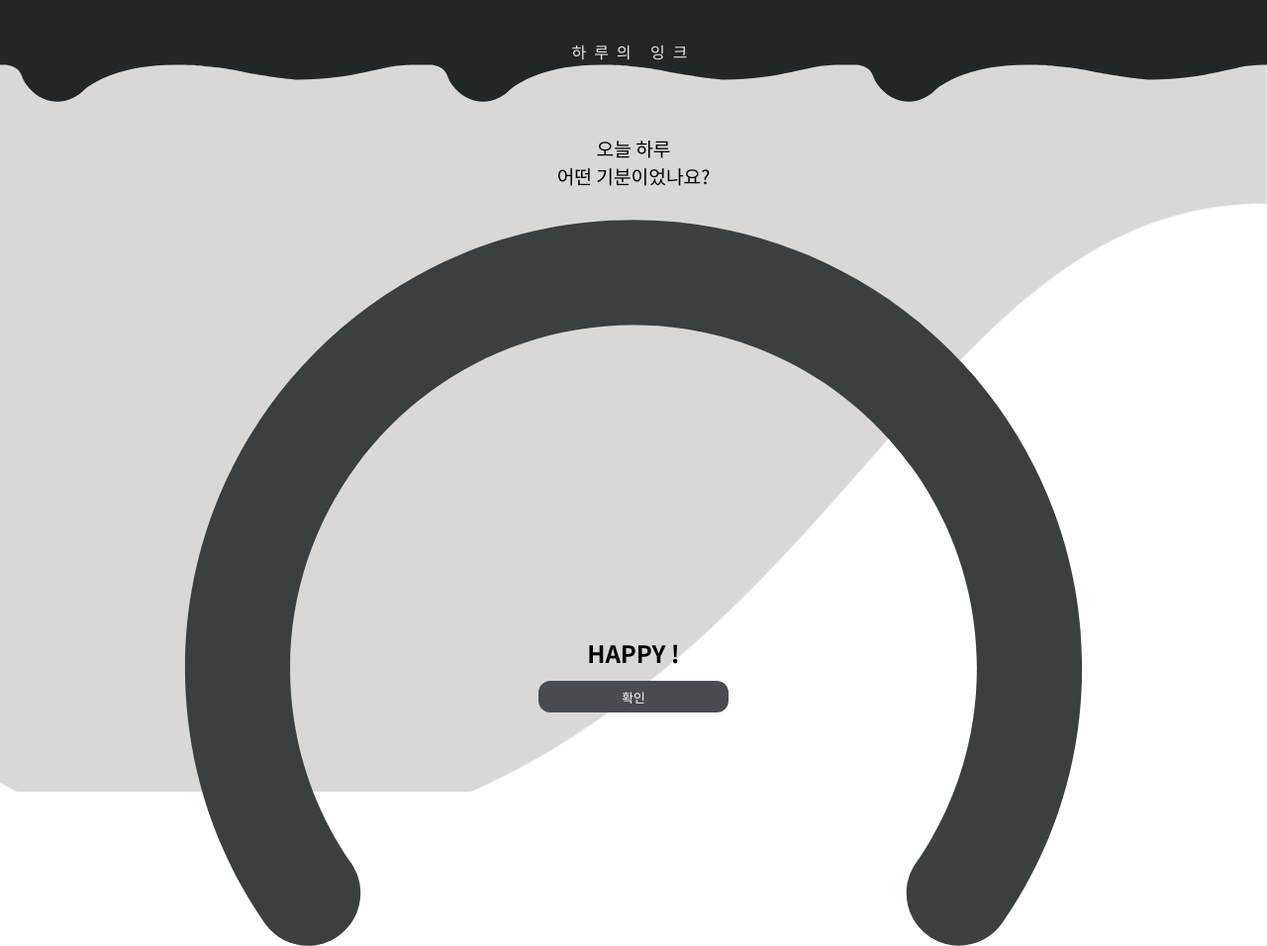
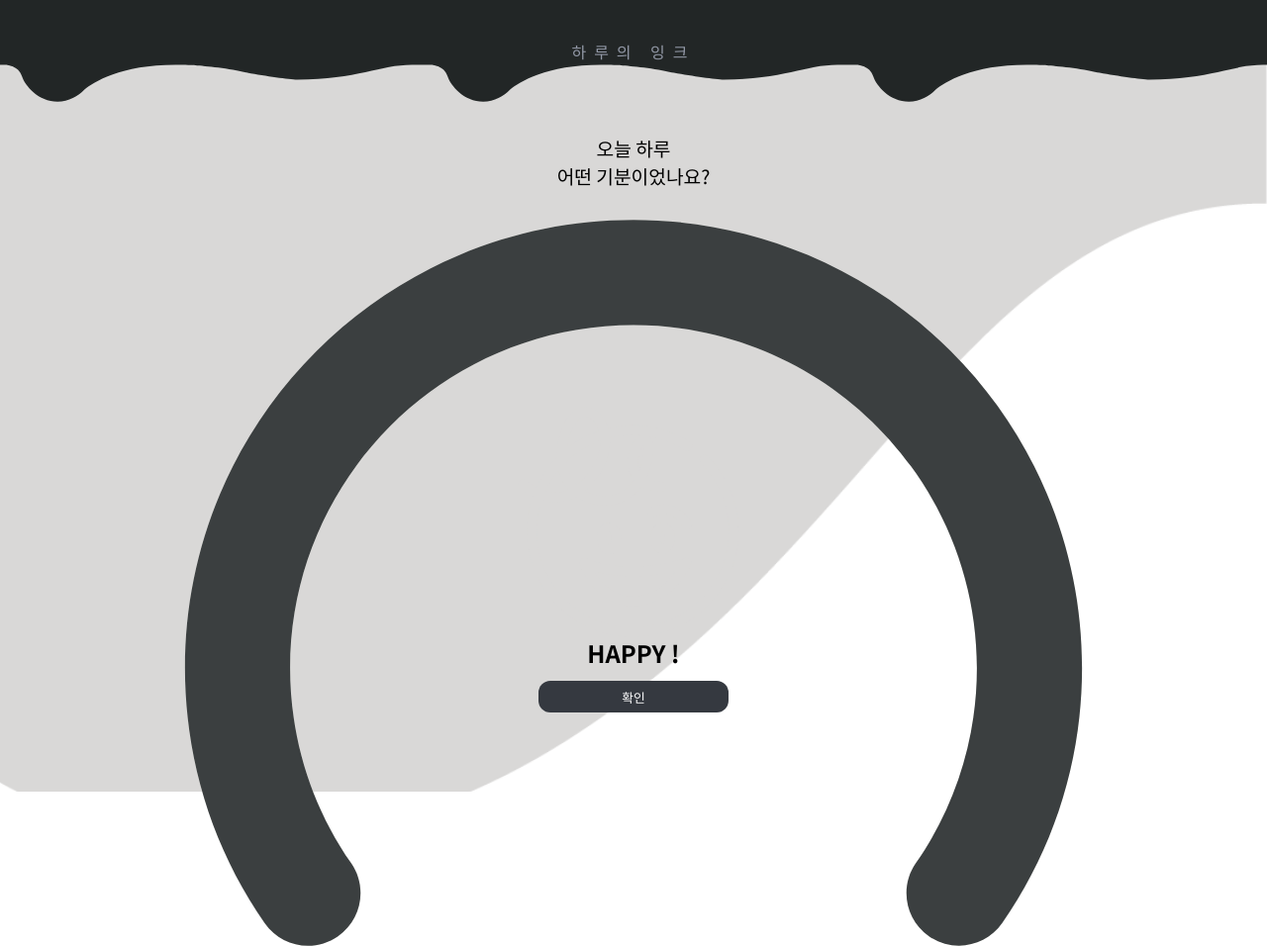
Before and after one commit to a-jinjin/2022-project-INK, a plain HTML site: page ink-01/03-mood-2.html in a window 1280 px wide. Shown: the whole page at 99% size. Drawn offline with Linux system fonts and the light colour scheme.

Commit message:
색상 변수 수정(메인컬러 변경)

```diff
--- a/ink-01/css/color.css
+++ b/ink-01/css/color.css
@@ -1,8 +1,8 @@
 :root {
-  --color-1: #222626;
-  --color-2: #494b50;
-  --color-3: #7e858a;
-  --color-4: #ebe6e2;
-  --color-5: #d1d0d0;
+  --color-1: #0D0D0D;
+  --color-2: #353940;
+  --color-3: #626973;
+  --color-4: #9298A6;
+  --color-5: #C5CCD9;
   --color-6: #fff;
 }
```
